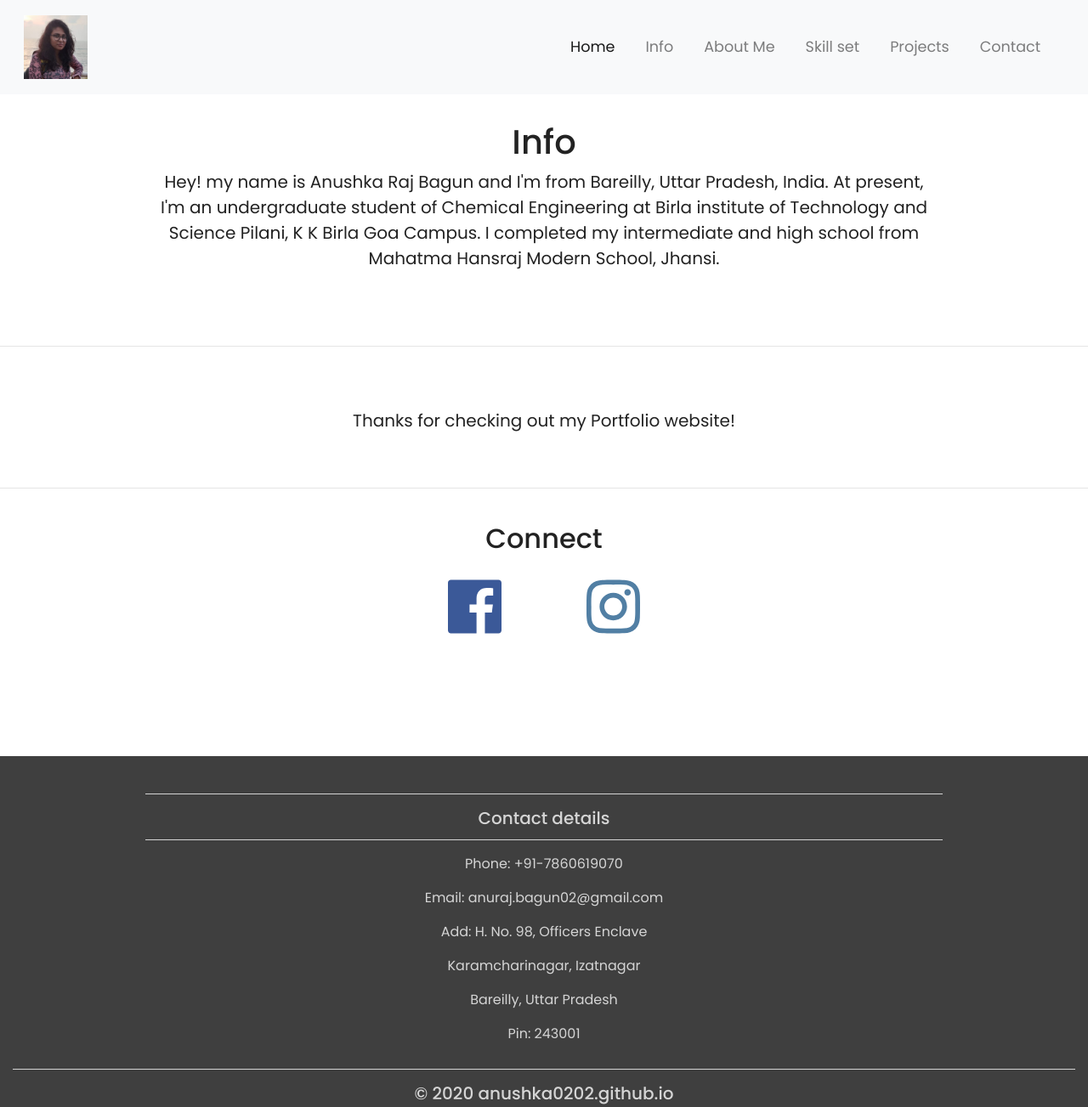
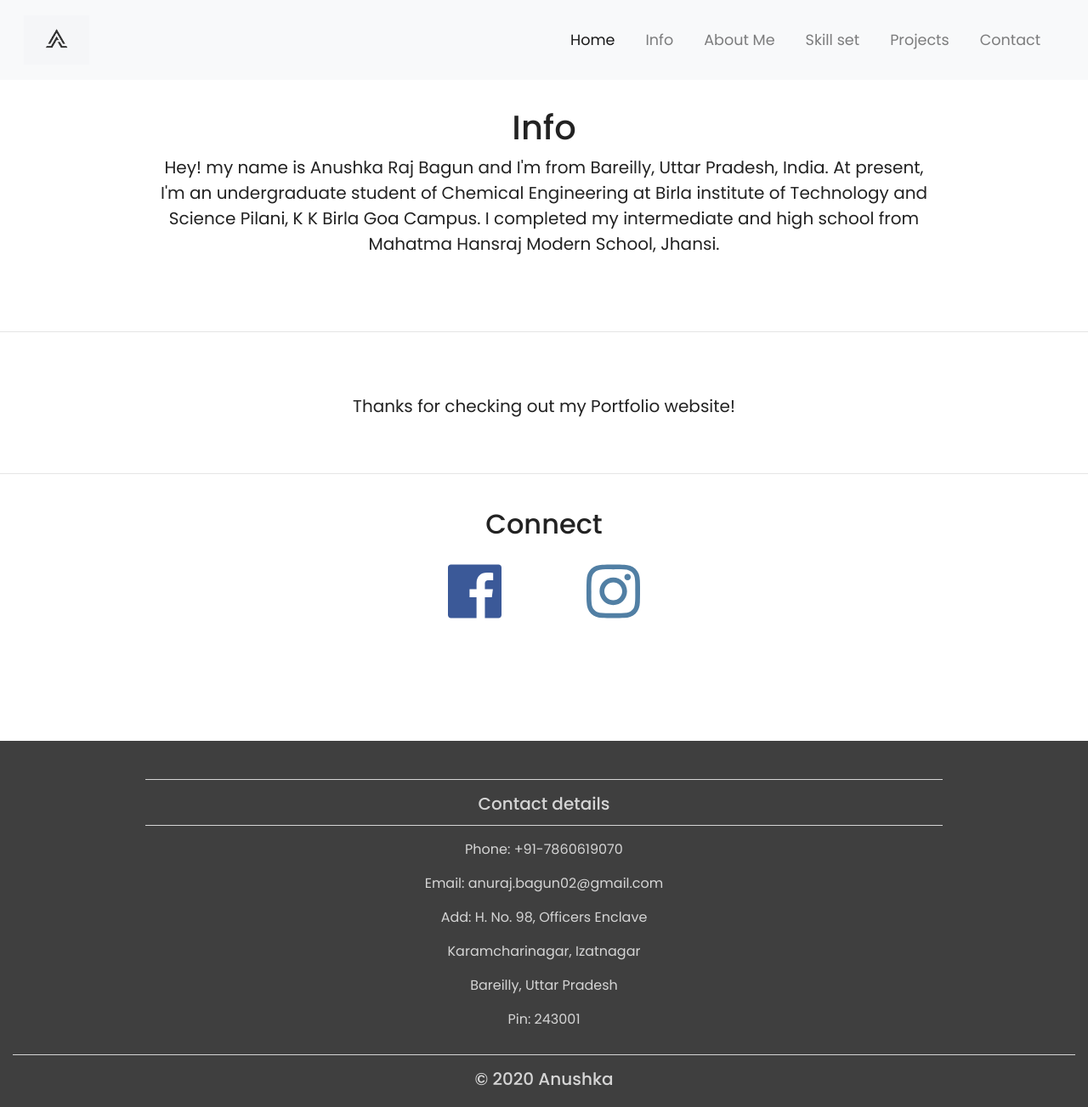
Before and after one commit to anushka0202/anushka0202.github.io, a plain HTML site: page Portfolio/info.html in a window 1280 px wide. Shown: the top 1303 px of the page at 85% size. Drawn offline with nearby package versions, Linux system fonts and the light colour scheme.

Commit message:
Update info.html

```diff
--- a/Portfolio/info.html
+++ b/Portfolio/info.html
@@ -19,7 +19,7 @@
     <nav class="navbar navbar-expand-md navbar-light bg-light sticky-top">
       <div class="container-fluid">
         <a class="navbar-brand" href="#"
-          ><img width="20%" src="Images/me2.jpg"
+          ><img width="30%" src="Images/logo.png"
         /></a>
         <button
           class="navbar-toggler"
@@ -100,7 +100,7 @@
           <a href="https://m.facebook.com/anushka.raj.14?ref=bookmarks"
             ><i class="fab fa-facebook"></i
           ></a>
-          <a href="https://www.instagram.com/scary._.terry_/"
+          <a href="https://www.instagram.com/anushka.420_/"
             ><i class="fab fa-instagram"></i
           ></a>
         </div>
@@ -131,7 +131,7 @@
 
           <div class="col-12">
             <hr class="light-100" />
-            <h5>&copy; 2020 anushka0202.github.io</h5>
+            <h5>&copy; 2020 Anushka</h5>
           </div>
         </div>
       </div>
```
